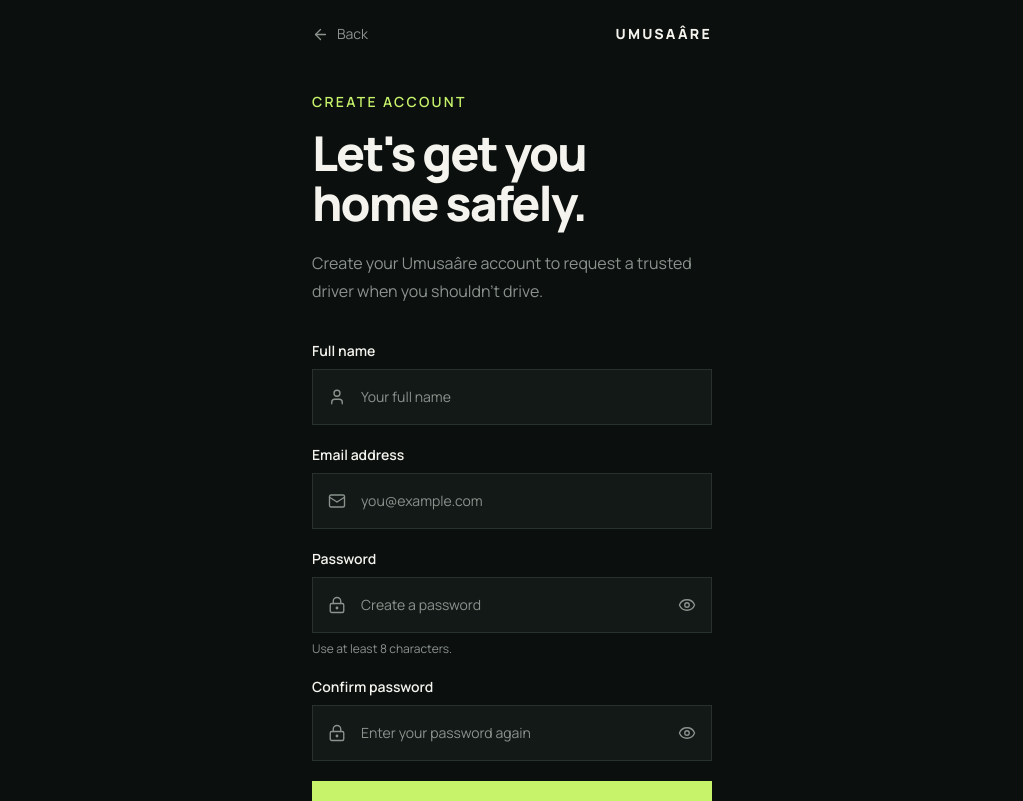
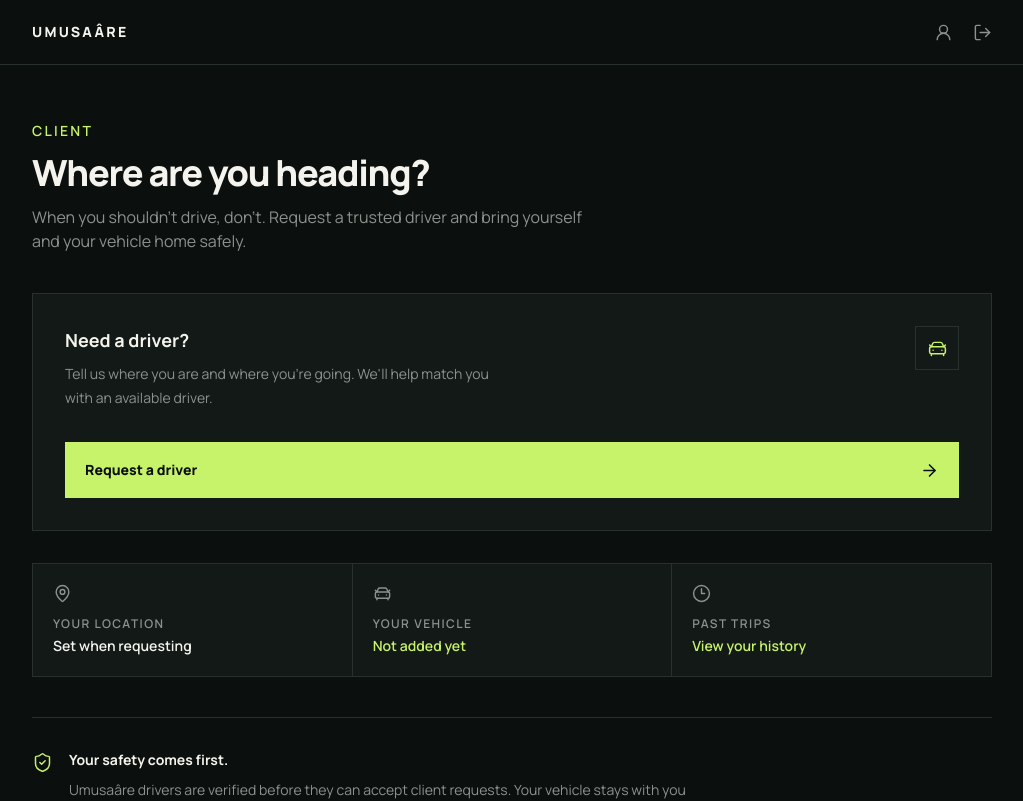
Before and after one commit to NoobMaester/umusare-beta, a Next.js app: page /client in a window 1280 px wide. Shown: the top 801 px of the page, without its empty margins (128-1151 px from the left). Built offline with nearby package versions, Linux system fonts and the light colour scheme.

Commit message:
Implement login functionality and update Navbar links for driver login

```diff
--- a/app/client/login/page.tsx
+++ b/app/client/login/page.tsx
@@ -1,19 +1,54 @@
 "use client";
 
 import Link from "next/link";
+import { useRouter } from "next/navigation";
 import { ArrowLeft, Eye, EyeOff, LockKeyhole, Mail } from "lucide-react";
 import { FormEvent, useState } from "react";
+
 
 export default function ClientLoginPage() {
   const [showPassword, setShowPassword] = useState(false);
   const [email, setEmail] = useState("");
   const [password, setPassword] = useState("");
+  const [isLoading, setIsLoading] = useState(false)
+  const [error, setError] = useState("");
 
-  function handleSubmit(event: FormEvent<HTMLFormElement>) {
+  const router = useRouter();
+
+  async function handleSubmit(event: FormEvent<HTMLFormElement>) {
     event.preventDefault();
 
-    // Authentication API will be connected here.
-    console.log({ email, password });
+    setError(error);
+    setIsLoading(!isLoading)
+
+    try{
+      const response = await fetch("http://localhost:4400/api/auth/login", {
+        method: "POST",
+        headers: {
+          "Content-Type": "application/json",
+        },
+        credentials: "include",
+        body: JSON.stringify({
+          email,
+          password
+        }),
+      });
+
+      const data = await response.json();
+
+
+
+      if(!response.ok){
+        throw new Error(data.message || "Login failed");
+      }
+      router.push("/client");
+    } catch (error){
+      setError(
+        error instanceof Error
+        ? error.message
+        : "Something went wrong. Please try again"
+      )
+    }
   }
 
   return (
--- a/app/client/page.tsx
+++ b/app/client/page.tsx
@@ -1,269 +1,192 @@
 "use client";
 
 import Link from "next/link";
-import { ArrowLeft, Eye, EyeOff, LockKeyhole, Mail, User } from "lucide-react";
-import { FormEvent, useState } from "react";
+import {
+  ArrowRight,
+  CarFront,
+  Clock3,
+  LogOut,
+  MapPin,
+  ShieldCheck,
+  UserRound,
+} from "lucide-react";
 
-export default function ClientRegisterPage() {
-  const [showPassword, setShowPassword] = useState(false);
-  const [showConfirmPassword, setShowConfirmPassword] = useState(false);
-
-  const [name, setName] = useState("");
-  const [email, setEmail] = useState("");
-  const [password, setPassword] = useState("");
-  const [confirmPassword, setConfirmPassword] = useState("");
-
-  function handleSubmit(event: FormEvent<HTMLFormElement>) {
-    event.preventDefault();
-
-    if (password !== confirmPassword) {
-      return;
-    }
-
-    // Registration API will be connected here.
-    console.log({
-      name,
-      email,
-      password,
-    });
-  }
-
+export default function ClientDashboardPage() {
   return (
     <main className="min-h-screen bg-background text-foreground">
-      <div className="mx-auto flex min-h-screen w-full max-w-md flex-col px-6 py-6">
       {/* Header */}
-        <header className="flex items-center justify-between">
+      <header className="border-b border-border">
+        <div className="mx-auto flex h-16 w-full max-w-5xl items-center justify-between px-5 sm:px-8">
           <Link
-            href="/"
-            className="inline-flex items-center gap-2 text-sm text-muted transition-colors hover:text-foreground"
-          >
-            <ArrowLeft size={17} strokeWidth={1.8} />
-            Back
-          </Link>
-
-          <Link
-            href="/"
-            className="text-sm font-extrabold tracking-[0.16em] text-foreground"
+            href="/client"
+            className="text-sm font-extrabold tracking-[0.16em]"
           >
             UMUSAÂRE
           </Link>
+
+          <nav className="flex items-center gap-5">
+            <Link
+              href="/client/profile"
+              aria-label="Profile"
+              className="text-muted transition-colors hover:text-foreground"
+            >
+              <UserRound size={19} strokeWidth={1.8} />
+            </Link>
+
+            <button
+              type="button"
+              aria-label="Log out"
+              className="text-muted transition-colors hover:text-foreground"
+              onClick={() => {
+                // Logout will be connected to the authentication system.
+              }}
+            >
+              <LogOut size={19} strokeWidth={1.8} />
+            </button>
+          </nav>
+        </div>
       </header>
 
-        {/* Main */}
-        <section className="flex flex-1 flex-col justify-center py-12">
-          <div className="mb-9">
-            <p className="mb-4 text-sm font-semibold uppercase tracking-[0.16em] text-primary">
-              Create account
+      {/* Content */}
+      <div className="mx-auto w-full max-w-5xl px-5 py-10 sm:px-8 sm:py-14">
+        {/* Greeting */}
+        <section className="mb-10">
+          <p className="mb-3 text-sm font-semibold uppercase tracking-[0.16em] text-primary">
+            Client
           </p>
 
-            <h1 className="max-w-sm text-4xl font-extrabold leading-[1.05] tracking-[-0.04em] sm:text-5xl">
-              Let&apos;s get you home safely.
+          <h1 className="text-3xl font-extrabold tracking-[-0.035em] sm:text-4xl">
+            Where are you heading?
           </h1>
 
-            <p className="mt-5 max-w-sm text-base leading-7 text-muted">
-              Create your Umusaâre account to request a trusted driver when
-              you shouldn&apos;t drive.
+          <p className="mt-3 max-w-xl text-sm leading-6 text-muted sm:text-base">
+            When you shouldn&apos;t drive, don&apos;t. Request a trusted driver and
+            bring yourself and your vehicle home safely.
+          </p>
+        </section>
+
+        {/* Main request */}
+        <section className="border border-border bg-surface">
+          <div className="p-6 sm:p-8">
+            <div className="mb-8 flex items-start justify-between gap-6">
+              <div>
+                <p className="text-lg font-bold">Need a driver?</p>
+
+                <p className="mt-2 max-w-md text-sm leading-6 text-muted">
+                  Tell us where you are and where you&apos;re going. We&apos;ll help
+                  match you with an available driver.
                 </p>
               </div>
 
-          <form onSubmit={handleSubmit} className="space-y-5">
-            {/* Name */}
-            <div>
-              <label
-                htmlFor="name"
-                className="mb-2 block text-sm font-semibold"
-              >
-                Full name
-              </label>
-
-              <div className="relative">
-                <User
-                  size={18}
-                  strokeWidth={1.8}
-                  className="pointer-events-none absolute left-4 top-1/2 -translate-y-1/2 text-muted"
-                />
-
-                <input
-                  id="name"
-                  name="name"
-                  type="text"
-                  autoComplete="name"
-                  placeholder="Your full name"
-                  value={name}
-                  onChange={(event) => setName(event.target.value)}
-                  required
-                  className="h-14 w-full border border-border bg-surface pl-12 pr-4 text-sm text-foreground outline-none transition-colors placeholder:text-muted focus:border-primary"
+              <div className="hidden h-11 w-11 shrink-0 items-center justify-center border border-border sm:flex">
+                <CarFront
+                  size={21}
+                  strokeWidth={1.7}
+                  className="text-primary"
                 />
               </div>
             </div>
 
-            {/* Email */}
-            <div>
-              <label
-                htmlFor="email"
-                className="mb-2 block text-sm font-semibold"
+            <Link
+              href="/client/request"
+              className="group flex min-h-14 w-full items-center justify-between bg-primary px-5 text-sm font-extrabold text-primary-foreground transition-opacity hover:opacity-90 sm:w-auto sm:min-w-64"
             >
-                Email address
-              </label>
+              <span>Request a driver</span>
 
-              <div className="relative">
-                <Mail
-                  size={18}
-                  strokeWidth={1.8}
-                  className="pointer-events-none absolute left-4 top-1/2 -translate-y-1/2 text-muted"
+              <ArrowRight
+                size={19}
+                strokeWidth={2}
+                className="transition-transform duration-200 group-hover:translate-x-1"
               />
-
-                <input
-                  id="email"
-                  name="email"
-                  type="email"
-                  autoComplete="email"
-                  placeholder="you@example.com"
-                  value={email}
-                  onChange={(event) => setEmail(event.target.value)}
-                  required
-                  className="h-14 w-full border border-border bg-surface pl-12 pr-4 text-sm text-foreground outline-none transition-colors placeholder:text-muted focus:border-primary"
-                />
-              </div>
-            </div>
-
-            {/* Password */}
-            <div>
-              <label
-                htmlFor="password"
-                className="mb-2 block text-sm font-semibold"
-              >
-                Password
-              </label>
-
-              <div className="relative">
-                <LockKeyhole
-                  size={18}
-                  strokeWidth={1.8}
-                  className="pointer-events-none absolute left-4 top-1/2 -translate-y-1/2 text-muted"
-                />
-
-                <input
-                  id="password"
-                  name="password"
-                  type={showPassword ? "text" : "password"}
-                  autoComplete="new-password"
-                  placeholder="Create a password"
-                  value={password}
-                  onChange={(event) => setPassword(event.target.value)}
-                  required
-                  minLength={8}
-                  className="h-14 w-full border border-border bg-surface pl-12 pr-12 text-sm text-foreground outline-none transition-colors placeholder:text-muted focus:border-primary"
-                />
-
-                <button
-                  type="button"
-                  onClick={() => setShowPassword((current) => !current)}
-                  aria-label={
-                    showPassword ? "Hide password" : "Show password"
-                  }
-                  className="absolute right-4 top-1/2 -translate-y-1/2 text-muted transition-colors hover:text-foreground"
-                >
-                  {showPassword ? (
-                    <EyeOff size={18} strokeWidth={1.8} />
-                  ) : (
-                    <Eye size={18} strokeWidth={1.8} />
-                  )}
-                </button>
-              </div>
-
-              <p className="mt-2 text-xs text-muted">
-                Use at least 8 characters.
-              </p>
-            </div>
-
-            {/* Confirm password */}
-            <div>
-              <label
-                htmlFor="confirmPassword"
-                className="mb-2 block text-sm font-semibold"
-              >
-                Confirm password
-              </label>
-
-              <div className="relative">
-                <LockKeyhole
-                  size={18}
-                  strokeWidth={1.8}
-                  className="pointer-events-none absolute left-4 top-1/2 -translate-y-1/2 text-muted"
-                />
-
-                <input
-                  id="confirmPassword"
-                  name="confirmPassword"
-                  type={showConfirmPassword ? "text" : "password"}
-                  autoComplete="new-password"
-                  placeholder="Enter your password again"
-                  value={confirmPassword}
-                  onChange={(event) =>
-                    setConfirmPassword(event.target.value)
-                  }
-                  required
-                  minLength={8}
-                  className="h-14 w-full border border-border bg-surface pl-12 pr-12 text-sm text-foreground outline-none transition-colors placeholder:text-muted focus:border-primary"
-                />
-
-                <button
-                  type="button"
-                  onClick={() =>
-                    setShowConfirmPassword((current) => !current)
-                  }
-                  aria-label={
-                    showConfirmPassword
-                      ? "Hide password"
-                      : "Show password"
-                  }
-                  className="absolute right-4 top-1/2 -translate-y-1/2 text-muted transition-colors hover:text-foreground"
-                >
-                  {showConfirmPassword ? (
-                    <EyeOff size={18} strokeWidth={1.8} />
-                  ) : (
-                    <Eye size={18} strokeWidth={1.8} />
-                  )}
-                </button>
-              </div>
-            </div>
-
-            {/* Submit */}
-            <button
-              type="submit"
-              className="flex h-14 w-full items-center justify-center bg-primary px-6 text-sm font-extrabold text-primary-foreground transition-opacity hover:opacity-90"
-            >
-              Create account
-            </button>
-
-            <p className="text-center text-xs leading-5 text-muted">
-              By creating an account, you agree to use Umusaâre responsibly
-              and provide accurate information.
-            </p>
-          </form>
-
-          {/* Login */}
-          <div className="mt-8 border-t border-border pt-7 text-center">
-            <p className="text-sm text-muted">
-              Already have an account?{" "}
-              <Link
-                href="/client/login"
-                className="font-bold text-primary hover:underline"
-              >
-                Sign in
             </Link>
-            </p>
           </div>
         </section>
 
-        {/* Footer */}
-        <footer className="pb-2 text-center">
-          <p className="text-xs text-muted">
-            Your car stays with you. You don&apos;t have to drive it.
+        {/* Quick information */}
+        <section className="mt-8 grid gap-px border border-border bg-border sm:grid-cols-3">
+          <InfoItem
+            icon={<MapPin size={19} strokeWidth={1.8} />}
+            title="Your location"
+            value="Set when requesting"
+          />
+
+          <InfoItem
+            icon={<CarFront size={19} strokeWidth={1.8} />}
+            title="Your vehicle"
+            value="Not added yet"
+            href="/client/profile"
+          />
+
+          <InfoItem
+            icon={<Clock3 size={19} strokeWidth={1.8} />}
+            title="Past trips"
+            value="View your history"
+            href="/client/trips"
+          />
+        </section>
+
+        {/* Safety */}
+        <section className="mt-10 border-t border-border pt-8">
+          <div className="flex items-start gap-4">
+            <ShieldCheck
+              size={21}
+              strokeWidth={1.7}
+              className="mt-0.5 shrink-0 text-primary"
+            />
+
+            <div>
+              <p className="text-sm font-bold">Your safety comes first.</p>
+
+              <p className="mt-2 max-w-2xl text-sm leading-6 text-muted">
+                Umusaâre drivers are verified before they can accept client
+                requests. Your vehicle stays with you throughout the trip.
               </p>
-        </footer>
+            </div>
+          </div>
+        </section>
       </div>
     </main>
   );
 }
+
+function InfoItem({
+  icon,
+  title,
+  value,
+  href,
+}: {
+  icon: React.ReactNode;
+  title: string;
+  value: string;
+  href?: string;
+}) {
+  const content = (
+    <div className="flex min-h-28 flex-col justify-between bg-surface p-5">
+      <div className="text-muted">{icon}</div>
+
+      <div>
+        <p className="text-xs font-semibold uppercase tracking-[0.12em] text-muted">
+          {title}
+        </p>
+
+        <p
+          className={`mt-1 text-sm font-semibold ${
+            href ? "text-primary" : "text-foreground"
+          }`}
+        >
+          {value}
+        </p>
+      </div>
+    </div>
+  );
+
+  if (href) {
+    return (
+      <Link href={href} className="transition-opacity hover:opacity-80">
+        {content}
+      </Link>
+    );
+  }
+
+  return content;
+}
--- a/app/layout.tsx
+++ b/app/layout.tsx
@@ -12,6 +12,9 @@
   title: "Umusaare | The Safer Way Home",
   description:
     "Umusaare connects you with a trusted driver when you can't or shouldn't drive home yourself.",
+  icons:{
+    icon: "/favicon.png",
+  }
 };
 
 export default function RootLayout({
```
Also changed, not shown: app/components/landing/Navbar.tsx (+3 -11 lines). Lines whose indentation alone changed are shown as unchanged.
